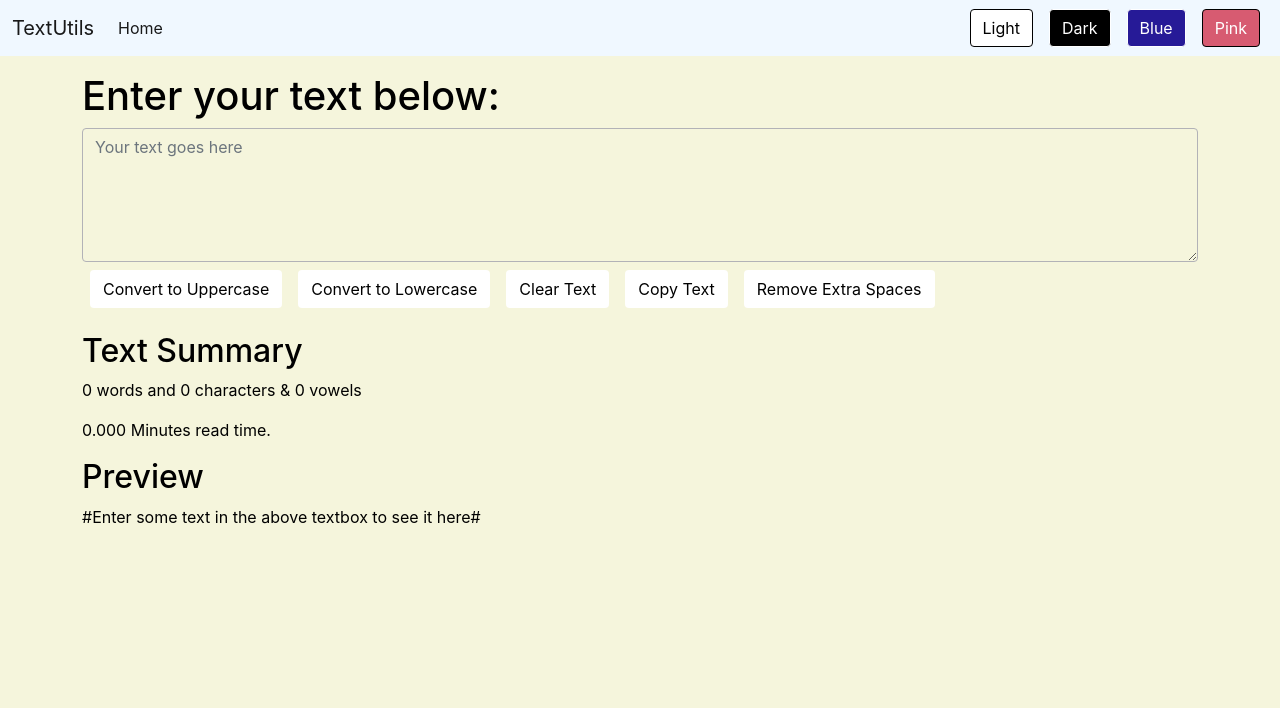
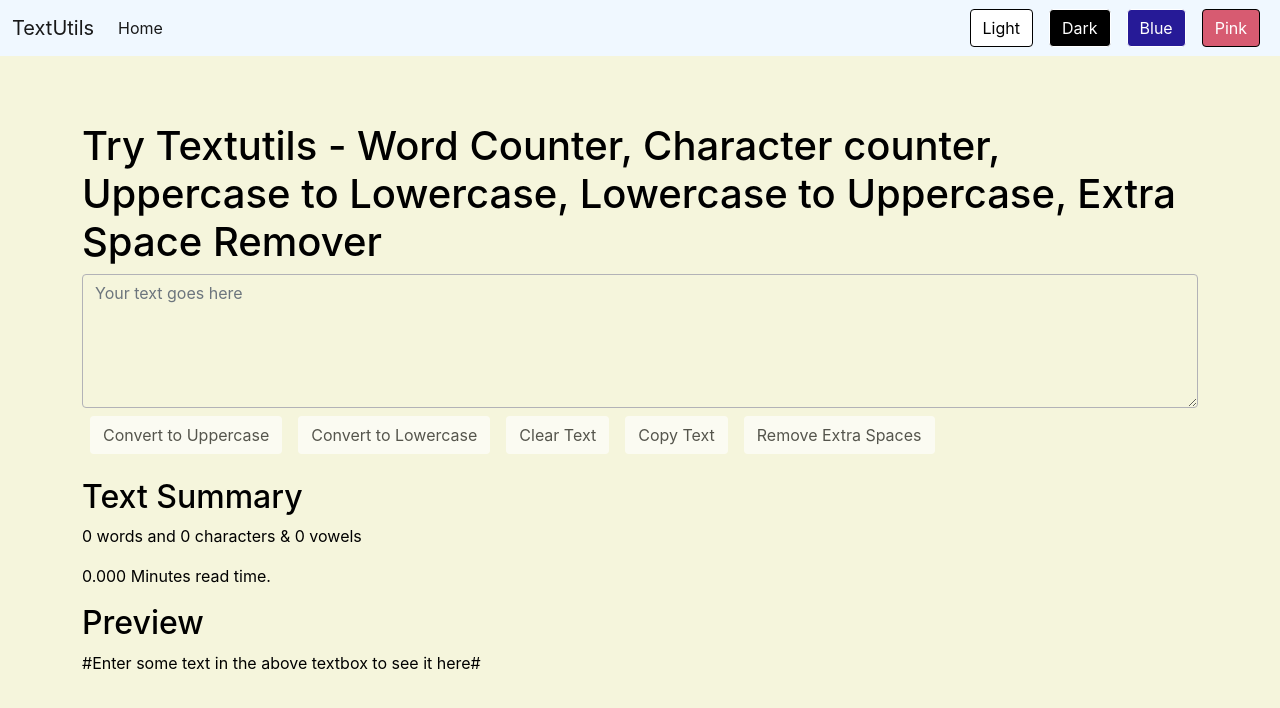
Before and after one commit to hamza-1605/TextUtils, a React (Create React App) app: page / in a window 1280 px wide. Shown: the top 708 px of the page. Built offline with nearby package versions, Linux system fonts and the light colour scheme.

Commit message:
Add files via upload

```diff
--- a/src/App.js
+++ b/src/App.js
@@ -70,7 +70,7 @@ function App() {
     {/* <Router> */}
       <Navbar title="TextUtils" mode={ mode } toggle={ toggleMode } />
       <Alert alert = {alert} />
-      <TextForm mode={mode} alert={showAlert} />
+      <TextForm mode={mode} alert={showAlert} heading={'Try Textutils - Word Counter, Character counter, Uppercase to Lowercase, Lowercase to Uppercase, Extra Space Remover'} />
       {/* <Routes>
         <Route path="/about" element={<About/>} />
         <Route path="/" element={<TextForm mode={mode} alert={showAlert} />}/>
--- a/src/custom_components/Alert.js
+++ b/src/custom_components/Alert.js
@@ -9,10 +9,12 @@ function Alert(props) {
 
 
     return (
-    props.alert &&
-    <div className="alert alert-warning alert-dismissible fade show" style={{backgroundColor : '#dad7fa'}} role="alert">
-        <strong>{capt(props.alert.type)}</strong>: {props.alert.message}
-    </div>
+        <div style={{ height: '50px'}}>
+            {props.alert &&
+            <div className="alert alert-warning alert-dismissible fade show" style={{backgroundColor : '#dad7fa'}} role="alert">
+                <strong>{capt(props.alert.type)}</strong>: {props.alert.message}
+            </div>}
+        </div>
   )
 }
 
--- a/src/custom_components/TextForm.js
+++ b/src/custom_components/TextForm.js
@@ -33,6 +33,7 @@ export default function TextForm(props) {
 
     const copyToClipboard = () => {
         navigator.clipboard.writeText(text);
+        document.getSelection().removeAllRanges();
         props.alert("Text Copied to Clipboard", "success")
     }
 
@@ -59,7 +60,8 @@ export default function TextForm(props) {
         else{
             let num = 1 ;
             for(let i=0 ; i <= text.length ; i++){
-                if( text.charAt(i) === ' ' && text.charAt(i+1) !== ' '){
+                if( ( text.charAt(i) === ' ' || text.charAt(i) === '\n' ) &&
+                text.charAt(i+1) !== ' '){
                     num++
                 }
             }
@@ -103,17 +105,17 @@ export default function TextForm(props) {
     return (
         <>
         <div className={`container my-3 text`} style={ divTextStyle() }>
-            <h1>Enter your text below:</h1>
+            <h1>{props.heading}</h1>
             <form name='form'>
                 <div className="form-group">
                     <textarea className="form-control" onChange={changingFunc} id="textBox" rows="5" value={text} placeholder='Your text goes here' style={ formStyle() }></textarea>
                 </div>
             </form>
-            <button className="btn btn mx-2 my-2" style={ btnTextStyle() } onClick={changeToUppercase}>Convert to Uppercase</button>
-            <button className="btn btn mx-2 my-2" style={ btnTextStyle() } onClick={changeToLowercase}>Convert to Lowercase</button>
-            <button className="btn btn mx-2 my-2" style={ btnTextStyle() } onClick={changeToEmpty}>Clear Text</button>
-            <button className="btn btn mx-2 my-2" style={ btnTextStyle() } onClick={copyToClipboard}>Copy Text</button>
-            <button className="btn btn mx-2 my-2" style={ btnTextStyle() } onClick={removeExtraSpaces}>Remove Extra Spaces</button>
+            <button disabled={text.length===0} className="btn btn mx-2 my-2" style={ btnTextStyle() } onClick={changeToUppercase}>Convert to Uppercase</button>
+            <button disabled={text.length===0} className="btn btn mx-2 my-2" style={ btnTextStyle() } onClick={changeToLowercase}>Convert to Lowercase</button>
+            <button disabled={text.length===0} className="btn btn mx-2 my-2" style={ btnTextStyle() } onClick={changeToEmpty}>Clear Text</button>
+            <button disabled={text.length===0} className="btn btn mx-2 my-2" style={ btnTextStyle() } onClick={copyToClipboard}>Copy Text</button>
+            <button disabled={text.length===0} className="btn btn mx-2 my-2" style={ btnTextStyle() } onClick={removeExtraSpaces}>Remove Extra Spaces</button>
         </div>
         <div className={`container my-3 text`} style={ divTextStyle() }>
             <h2>Text Summary</h2>
```
Also changed, not shown: src/App.css (line endings or trailing spaces), src/custom_components/About.js (line endings or trailing spaces), src/custom_components/Navbar.js (line endings or trailing spaces).
